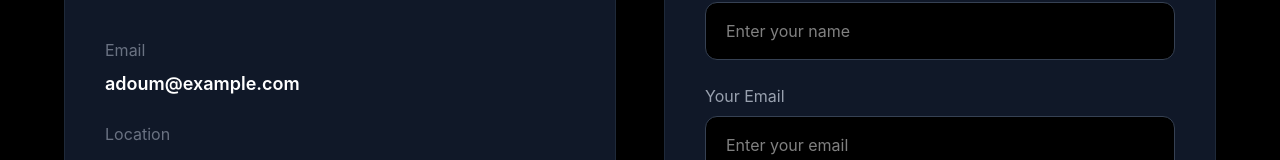
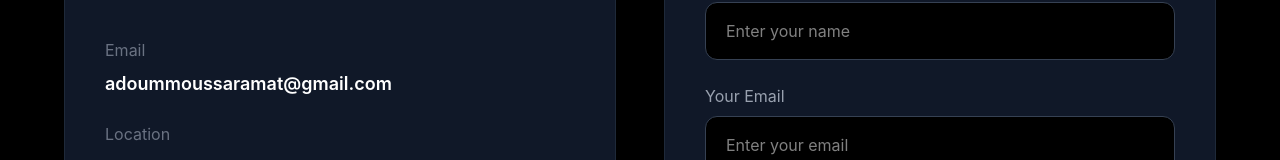
Before and after one commit to MrEmbedded-coder/portfolio-fullstack, a React (Vite) app in the folder frontend/: page /contact in a window 1280 px wide. Shown: the part 432-592 px from the top of the page. Built offline with nearby package versions, Linux system fonts and the light colour scheme.

Commit message:
Debug email sending

```diff
--- a/frontend/src/pages/Contact.jsx
+++ b/frontend/src/pages/Contact.jsx
@@ -134,7 +134,7 @@ function Contact() {
 
                 <p className="text-lg font-semibold">
 
-                  adoum@example.com
+                  adoummoussaramat@gmail.com
 
                 </p>
 
```
Also changed, not shown: 1 other file (tests, documents, lock files or other folders).
